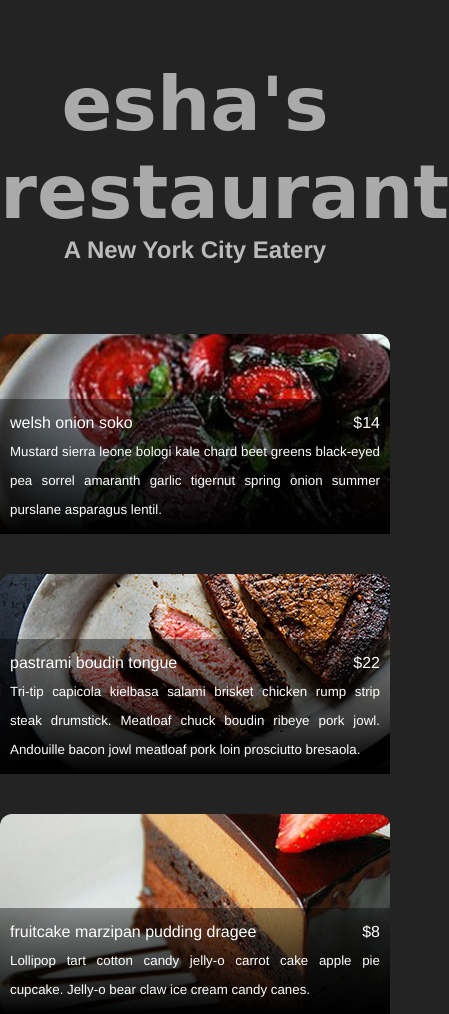
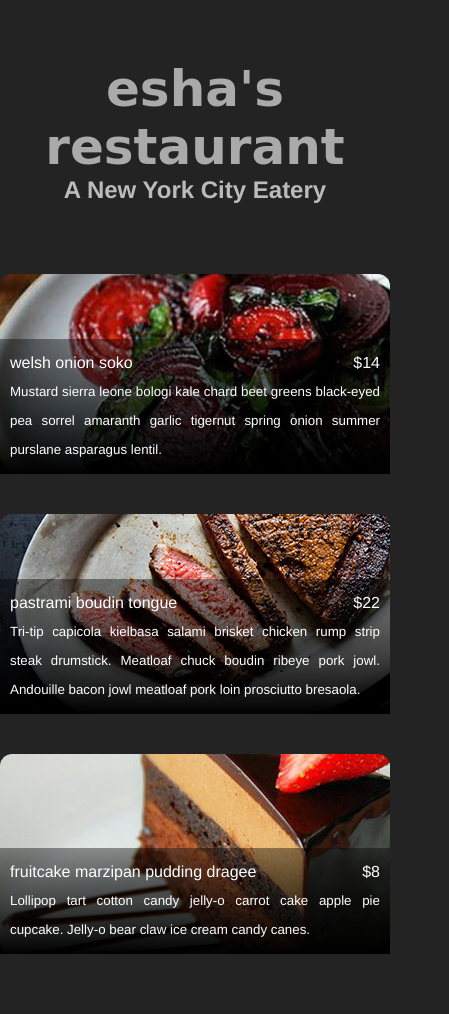
Before and after one commit to KTsarlz/dash-ga-challenges, a plain HTML site: page Small Business Website/index.html in a window 390 px wide. Shown: the whole page, 449 px wide, since content can reach past the window. After the commit the page ends 954 px from the top, so only its background shows below. Drawn offline with Linux system fonts and the light colour scheme; a web font is replaced by a local one.

Commit message:
A few changes

```diff
--- a/Small Business Website/css/style.css
+++ b/Small Business Website/css/style.css
@@ -48,3 +48,8 @@ p {
 .price {
   float: right;
 }
+@media (max-width: 500px) {
+    h1 {
+      font-size: 50px;
+    }
+}
```
Also changed, not shown: 1 other file.
